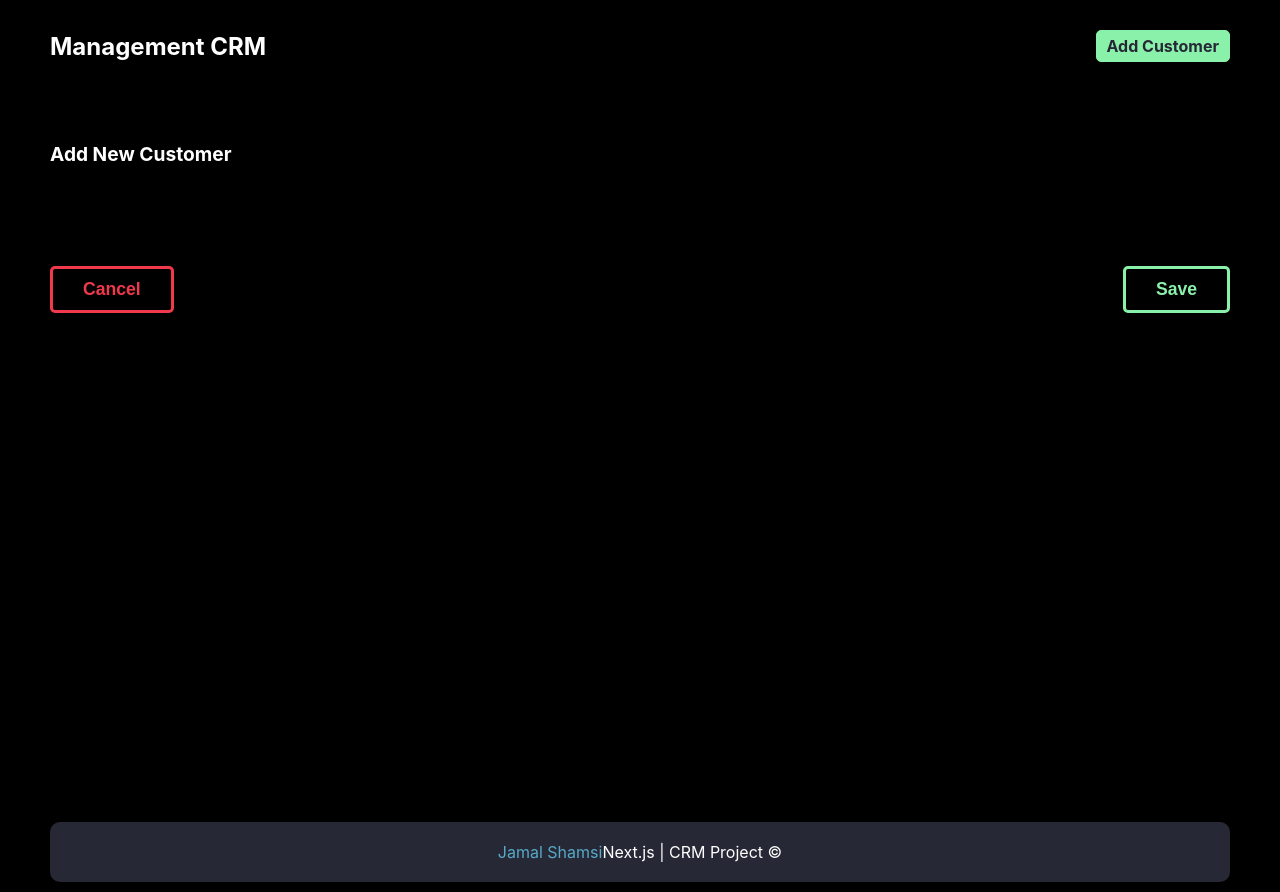
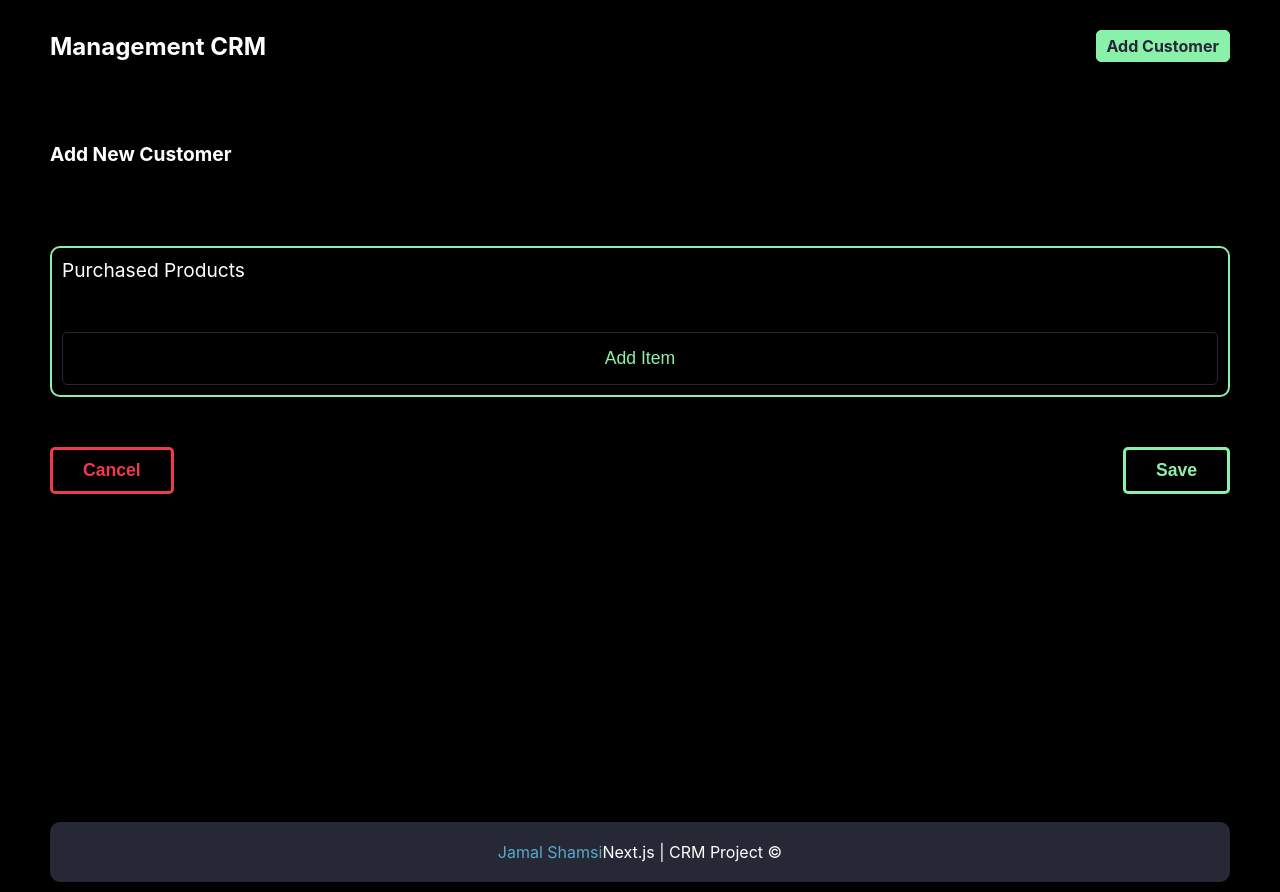
Before and after one commit to jamalshamsi1988/customer, a Next.js app: page /add-customer in a window 1280 px wide. Built offline with nearby package versions, Linux system fonts and the light colour scheme.

Commit message:
add Form & item list

```diff
--- a/components/module/Form.js
+++ b/components/module/Form.js
@@ -1,11 +1,12 @@
+import ItemList from "./ItemList"
 
 
-const Form = () => {
+const Form = ({form , setForm}) => {
   return (
     <div>
-      Form
+      <ItemList form={form} setForm={setForm} />
     </div>
   )
 }
 
-export default Form
+export default Form;
--- /dev/null
+++ b/components/module/ItemList.js
@@ -0,0 +1,62 @@
+import Form from "./Form";
+import FormInput from "./FormInput";
+
+
+const ItemList = ({form , setForm}) => {
+
+    const {products}=form;
+
+    const addHandler =()=>{
+        setForm({
+            ...form , products:[...products ,{name : "" , price :"" , qty : ""}],
+        })
+            console.log(products);
+    }
+
+    const changeHandler = ()=>{
+
+    }
+
+    const deleteHandler = ()=>{
+
+    }
+  return (
+    <div className="item-list">
+        <p>Purchased Products</p>
+        {
+            products.map((product,index) =>(
+                <div className="form-input__list" key={index}>
+                    <FormInput
+                    name="name"
+                    type="text"
+                    label="Product Name"
+                    value={product.name}
+                    onChange={changeHandler}
+                    />
+                    <div>
+                    <FormInput
+                    name="price"
+                    type="text"
+                    label="Price"
+                    value={product.price}
+                    onChange={changeHandler}
+                    />
+                     <FormInput
+                    name="qty"
+                    type="number"
+                    label="Qty"
+                    value={product.qty}
+                    onChange={changeHandler}
+                    />
+                    </div>
+                    <button onClick={deleteHandler}>Remove</button>
+                </div>
+            ))
+        }
+        <button onClick={addHandler}>Add Item</button>
+
+    </div>
+  )
+}
+
+export default ItemList
--- a/styles/globals.css
+++ b/styles/globals.css
@@ -117,7 +117,7 @@ h4 {
 }
 
 .item-list {
-  border: 2px solid #262836;
+  border: 2px solid #8af1aa;
   padding: 10px;
   margin: 50px 0;
   border-radius: 10px;
@@ -129,7 +129,7 @@ h4 {
 }
 
 .item-list button {
-  border: 1px solid #8af1aa;
+  border: 1px solid  #262836;
   color: #8af1aa;
   background-color: black;
   border-radius: 5px;
@@ -141,7 +141,7 @@ h4 {
 }
 
 .form-input__list {
-  border: 2px solid #262836;
+  border: 2px solid #40bdbd;
   padding: 10px;
   margin-top: 50px;
   border-radius: 10px;
```
